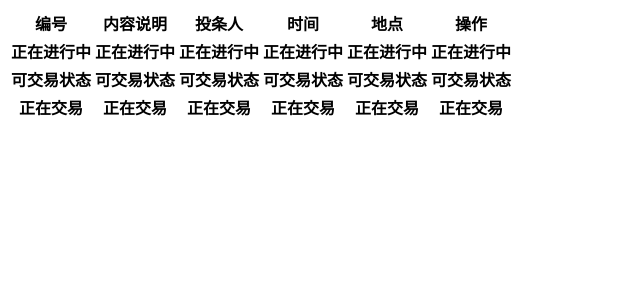
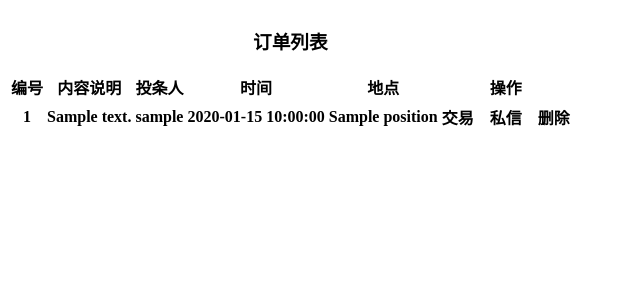
Before and after one commit to dreamtalen/EverythingHouse, a Flask app: template templates/getOrder.html in a window 1280 px wide. Shown: the top 300 px of the page, without its empty margins (0-640 px from the left). Run offline with Flask 2, Linux system fonts and the light colour scheme; the template is opened without the code that fills it: most values are stand-ins (such as "Sample title", 1, 10 or a date in 2020); lists and menus that the app fills with data are empty; some libraries are stand-ins or nearby versions.

Commit message:
修正数据库，正式引入接单。

```diff
--- a/__init__.py
+++ b/__init__.py
@@ -86,9 +86,9 @@ def postOrder():
     if session.get('logged_in'):
         if request.method == 'POST':
             if request.form.get('is_anonymity'):
-                g.db.execute('insert into item (username, content, is_anonymity) values (?, ?, ?)', [session['username'], request.form['content'], request.form['is_anonymity']])
+                g.db.execute('insert into item (username, content, is_anonymity, position, time) values (?, ?, ?, ?, ?)', [session['username'], request.form['content'], request.form['is_anonymity'], request.form['position'], request.form['time']])
             else:
-                g.db.execute('insert into item (username, content) values (?, ?)', [session['username'], request.form['content']])
+                g.db.execute('insert into item (username, content, position, time) values (?, ?, ?, ?)', [session['username'], request.form['content'], request.form['position'], request.form['time']])
             g.db.commit()
             return redirect(url_for('welcome'))
         return render_template('postOrder.html')
@@ -98,7 +98,8 @@ def postOrder():
 # 接单表。
 @app.route('/get')
 def getOrder():
-    return render_template('getOrder.html')
+    orders = query_db('select * from item')
+    return render_template('getOrder.html', orders = orders)
 
 # 活动页面。
 @app.route('/event')
--- a/schema.sql
+++ b/schema.sql
@@ -18,7 +18,7 @@ create table item (
     username text not null,
     content text not null,
     nicecard integer default 0,
-    is_anonymity integer default 0
+    is_anonymity integer default 0,
     state integer default 0,
     time text not null,
     position text not null
--- a/templates/getOrder.html
+++ b/templates/getOrder.html
@@ -1,12 +1,9 @@
 <html>
 <head>
-<script src="http://cdn.bootcss.com/jquery/1.11.1/jquery.min.js"></script>
 </head>
 <body>
   <table class="table table-bordered table-hover">
-    <title>
-      Order List
-    </title>
+    <caption><h3><b>订单列表</b></h3></caption>
     <thead>
       <th>编号</th>
       <th>内容说明</th>
@@ -16,36 +13,23 @@
       <th>操作</th>
     </thead>
     <tbody>
-      <tr class="active">
-        <th>正在进行中</th>
-        <th>正在进行中</th>
-        <th>正在进行中</th>
-        <th>正在进行中</th>
-        <th>正在进行中</th>
-        <th id="operation">正在进行中</th>
-      </tr>
-      <tr class="success">
-        <th>可交易状态</th>
-        <th>可交易状态</th>
-        <th>可交易状态</th>
-        <th>可交易状态</th>
-        <th>可交易状态</th>
-        <th>可交易状态</th>
-      </tr>
-      <tr class="warning">
-        <th>正在交易</th>
-        <th>正在交易</th>
-        <th>正在交易</th>
-        <th>正在交易</th>
-        <th>正在交易</th>
-        <th id="1">正在交易</th>
-      </tr>
+      {% for order in orders %}
+        {% if order.state == 0 %}
+          <tr class="success">
+        {% elif order.state == 1 %}
+          <tr class="warning">
+        {% else %}
+          <tr class="active">
+        {% endif %}
+          </tr>
+        <th>{{ order.id }}</th>
+        <th>{{ order.content }}</th>
+        <th>{{ order.username }}</th>
+        <th>{{ order.time }}</th>
+        <th>{{ order.position }}</th>
+        <th><span class='label label-success'><span class='glyphicon glyphicon-usd'></span> 交易</span>&nbsp;&nbsp;&nbsp;<span class='label label-info'><span class='glyphicon glyphicon-envelope'></span> 私信</span>&nbsp;&nbsp;&nbsp;<span class='label label-danger'><span class='glyphicon glyphicon-trash'></span> 删除</span></th>
+      {% endfor %}
     </tbody>
   </table>
 </body>
-  <script type="text/javascript">
-    $(document).ready(function() {
-      $("#1").innerHTML = "<span class='label label-success'><span class='glyphicon glyphicon-usd'></span> 交易</span>&nbsp;&nbsp;&nbsp;<span class='label label-Info'><span class='glyphicon glyphicon-envelope'></span> 私信</span>";
-    });
-  </script>
 </html>
```
Also changed, not shown: templates/dashboard.html (+13 -14 lines), database/eh.db.
